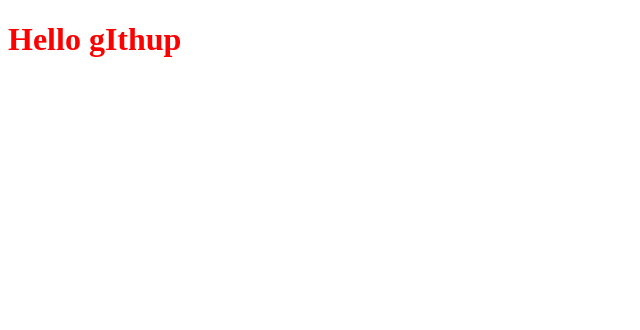
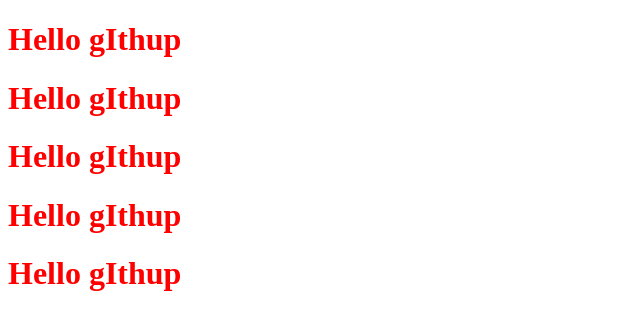
Before and after one commit to Mahmoud-Habib55200/GitHup, a plain HTML site: page index.html in a window 1280 px wide. Shown: the whole page, without its empty margins (0-640 px from the left). Drawn offline with Linux system fonts and the light colour scheme.

Commit message:
Second Updates

```diff
--- a/index.html
+++ b/index.html
@@ -8,5 +8,9 @@
 </head>
 <body>
     <h1> Hello  gIthup</h1>
+    <h1> Hello  gIthup</h1>
+    <h1> Hello  gIthup</h1>
+    <h1> Hello  gIthup</h1>
+    <h1> Hello  gIthup</h1>
 </body>
 </html>
```
